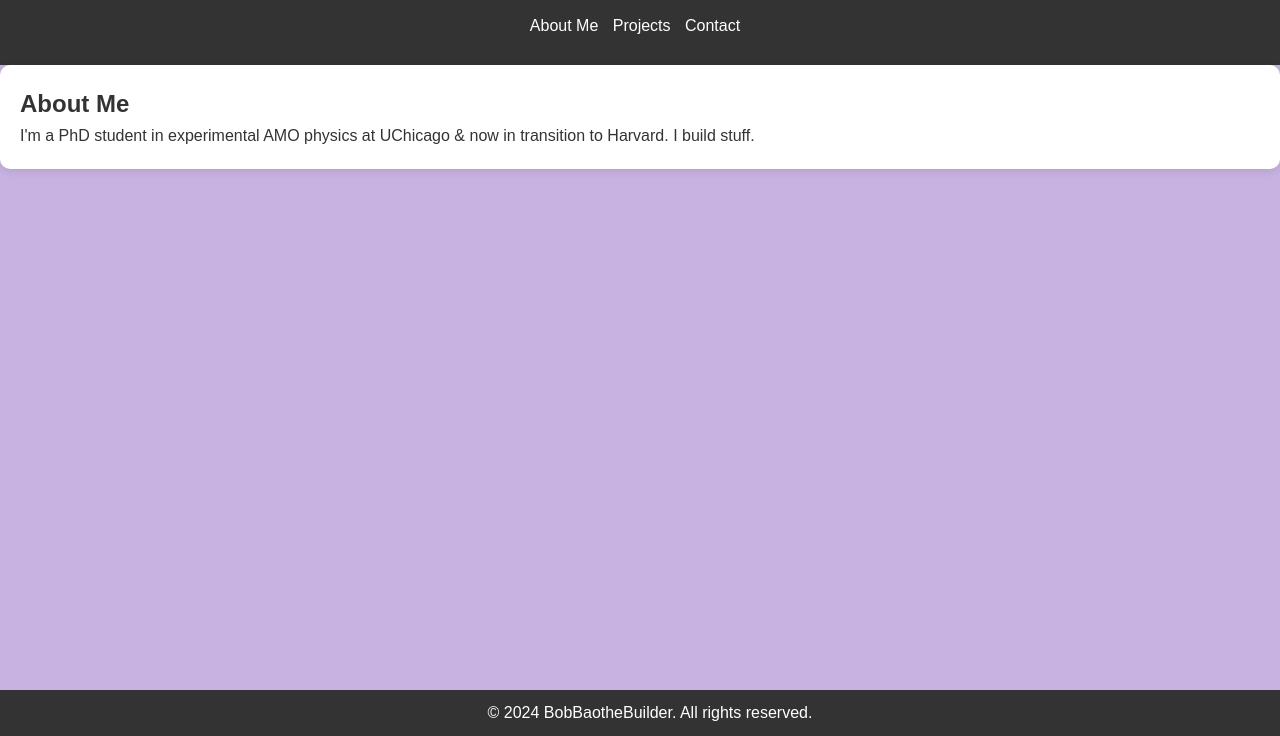
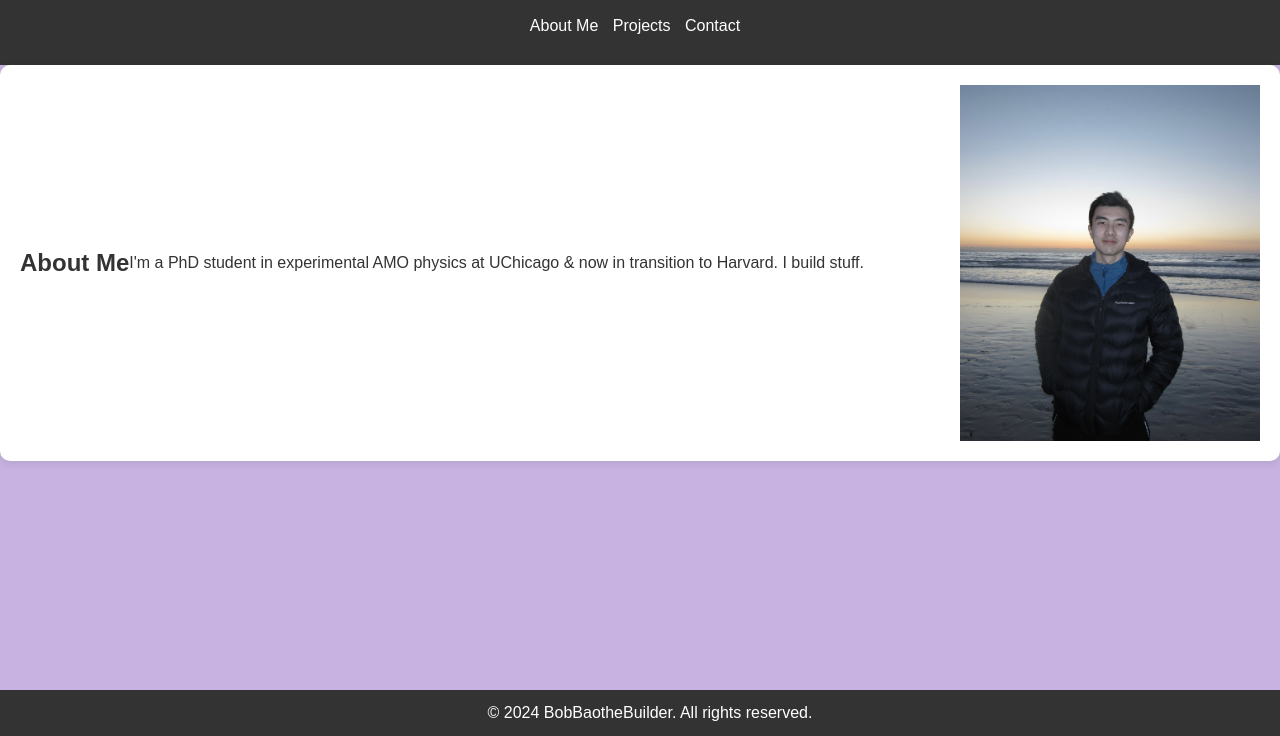
Before and after one commit to BobBaoTheBuilder/my-website, a plain HTML site: page index.html in a window 1280 px wide. Shown: the part 64-800 px from the top of the page. Drawn offline with Linux system fonts and the light colour scheme.

Commit message:
Updated profile image size and layout in About Me section

```diff
--- a/index.html
+++ b/index.html
@@ -22,6 +22,7 @@
     <section id="about-section">
         <h2>About Me</h2>
         <p>I'm a PhD student in experimental AMO physics at UChicago & now in transition to Harvard. I build stuff.</p>
+        <img src="cropped profile.jpg" alt="Profile Photo" class="profile-image"> <!-- Update the src with your image file name -->
     </section>
 
     <section id="projects-section" style="display: none;">
--- a/styles.css
+++ b/styles.css
@@ -74,3 +74,23 @@ section {
     border-radius: 10px; /* Rounded corners for images */
     box-shadow: 0 2px 5px rgba(0, 0, 0, 0.1); /* Subtle shadow for depth */
 }
+
+#about-section {
+    display: flex;  /* Use flexbox to align items */
+    align-items: center;  /* Center items vertically */
+}
+
+.profile-image {
+    flex: 1;                /* Allow the image to take up space */
+    max-width: 300px;      /* Set a maximum width (adjust as needed) */
+    width: 100%;           /* Allow the image to be responsive */
+    height: auto;           /* Maintain the aspect ratio */
+    margin-left: 10px;      /* Add margin to the left of the image */
+    max-height: 90vh;      /* Set a maximum height (can adjust as needed) */
+}
+
+
+#about-section p {
+    flex: 1;  /* Allow the text to take up the other half */
+    margin-right: 10px;  /* Add margin to the right of the text */
+}
```
Also changed, not shown: cropped profile.jpg (added), profile small.jpeg (added), 2 other files.
